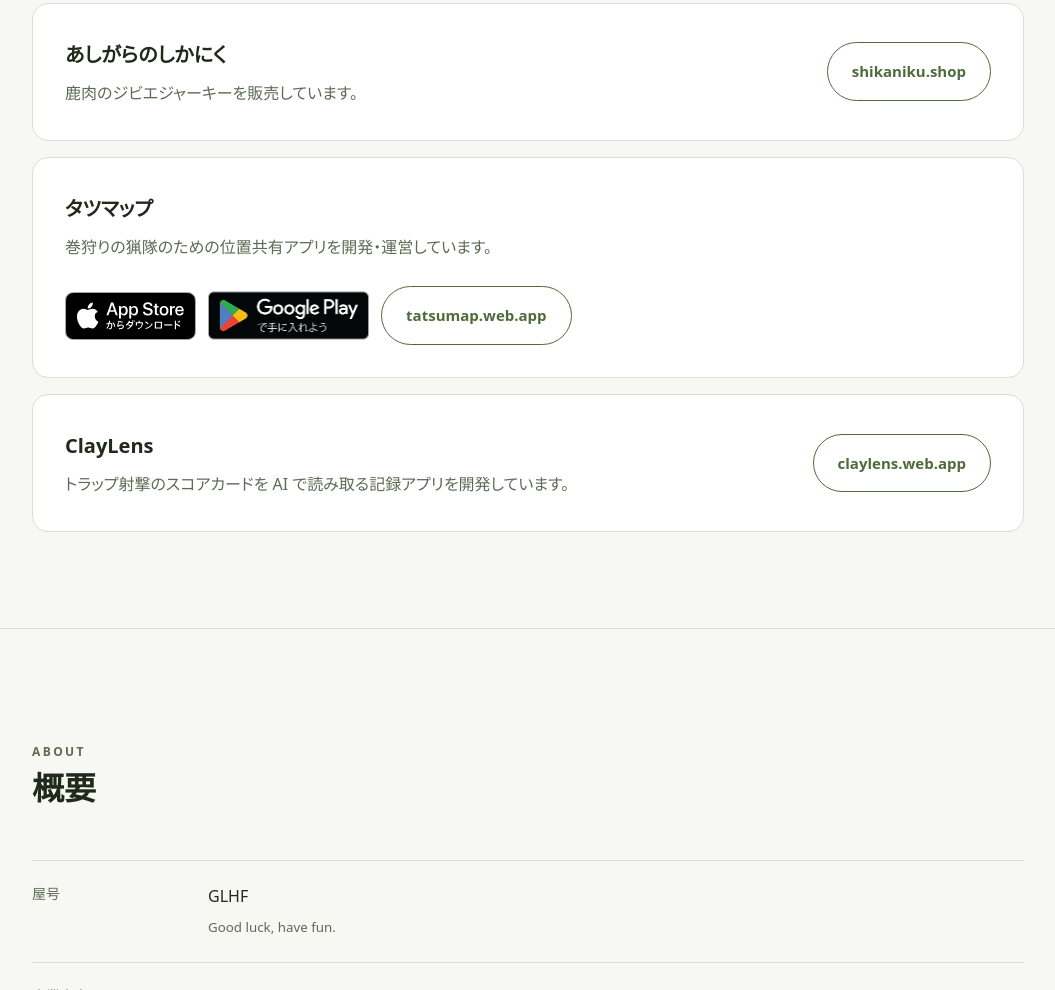
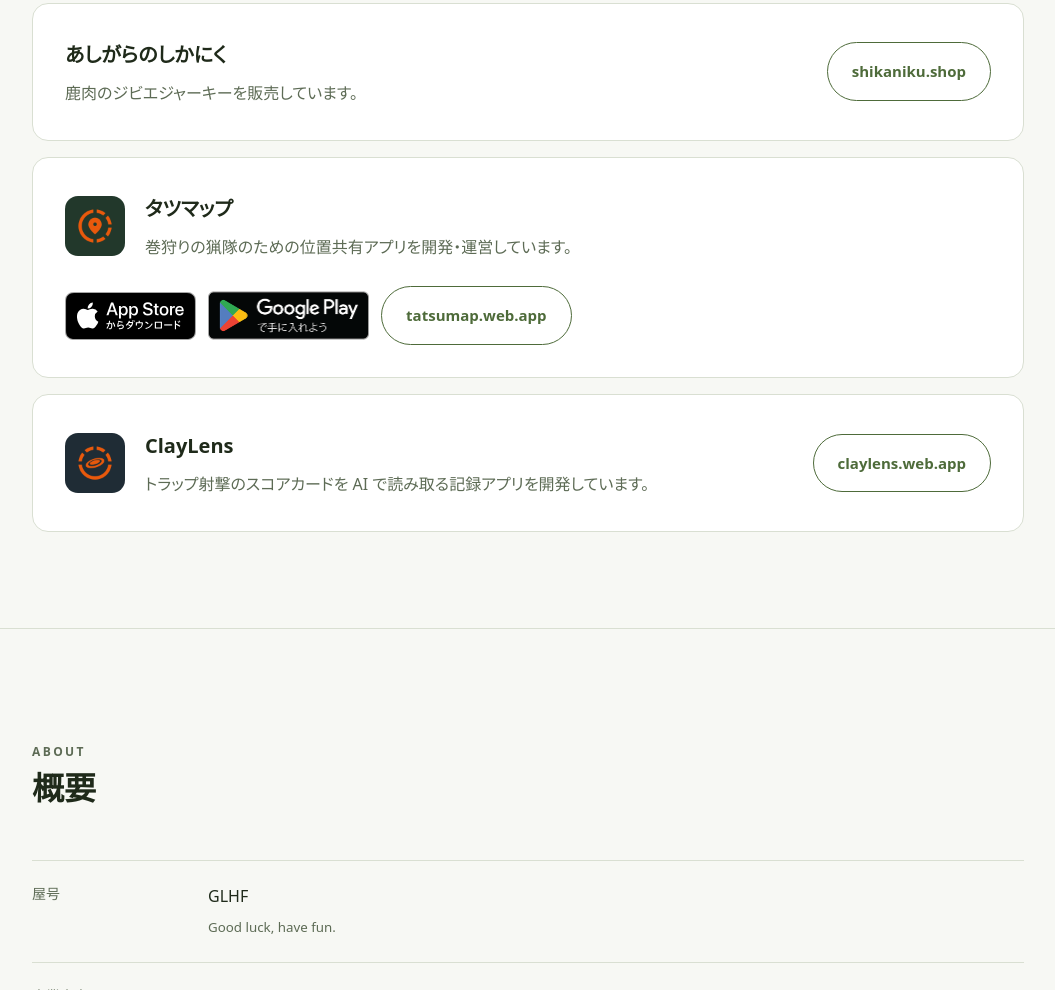
Before and after one commit to 1tsuki/glhf-labs.jp, a plain HTML site: page index.html in a window 1280 px wide. Shown: the part 2807-3797 px from the top of the page, without its empty margins (112-1167 px from the left). Drawn offline with Linux system fonts and the light colour scheme.

Commit message:
その他の事業のタツマップ・ClayLens にアプリのアイコンを出す（iOS の 60pt@3x を流用）
Co-Authored-By: Claude Opus 5.5 <noreply@anthropic.com>

```diff
--- a/index.html
+++ b/index.html
@@ -93,6 +93,9 @@
     background: var(--card); border: 1px solid var(--line); border-radius: 16px; padding: 32px;
   }
   .biz + .biz { margin-top: 16px; }
+  .biz-head { display: flex; align-items: center; gap: 20px; }
+  /* アプリのアイコン（iOS の 60pt@3x、180px）。角丸は iOS のアイコンに近い比率 */
+  .app-icon { flex: none; width: 60px; height: 60px; border-radius: 13px; }
   .biz h3 { margin: 0 0 4px; font-size: 20px; }
   .biz p { margin: 0; color: var(--muted); }
   .biz-links { display: flex; flex-wrap: wrap; align-items: center; gap: 12px; }
@@ -230,9 +233,12 @@
           <a class="btn ghost" href="https://shikaniku.shop/" target="_blank" rel="noopener">shikaniku.shop</a>
         </div>
         <div class="biz">
+          <div class="biz-head">
+            <img class="app-icon" src="assets/tatsumap-icon.png" alt="" width="60" height="60">
             <div>
               <h3>タツマップ</h3>
               <p>巻狩りの猟隊のための位置共有アプリを開発・運営しています。</p>
+            </div>
           </div>
           <div class="biz-links">
             <a class="store-badge" href="https://apps.apple.com/jp/app/id6835298767" target="_blank" rel="noopener"><img src="assets/app-store-badge-ja.svg" alt="App Store からダウンロード" width="131" height="48"></a>
@@ -241,9 +247,12 @@
           </div>
         </div>
         <div class="biz">
+          <div class="biz-head">
+            <img class="app-icon" src="assets/claylens-icon.png" alt="" width="60" height="60">
             <div>
               <h3>ClayLens</h3>
               <p>トラップ射撃のスコアカードを AI で読み取る記録アプリを開発しています。</p>
+            </div>
           </div>
           <div class="biz-links">
             <a class="btn ghost" href="https://claylens.web.app/" target="_blank" rel="noopener">claylens.web.app</a>
```
Also changed, not shown: assets/claylens-icon.png (added), assets/tatsumap-icon.png (added). Lines whose indentation alone changed are shown as unchanged.
